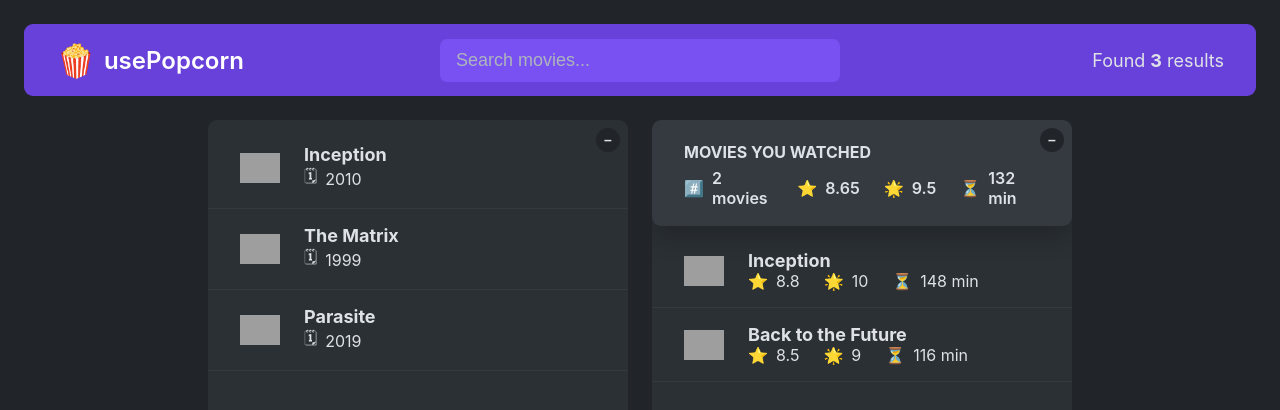
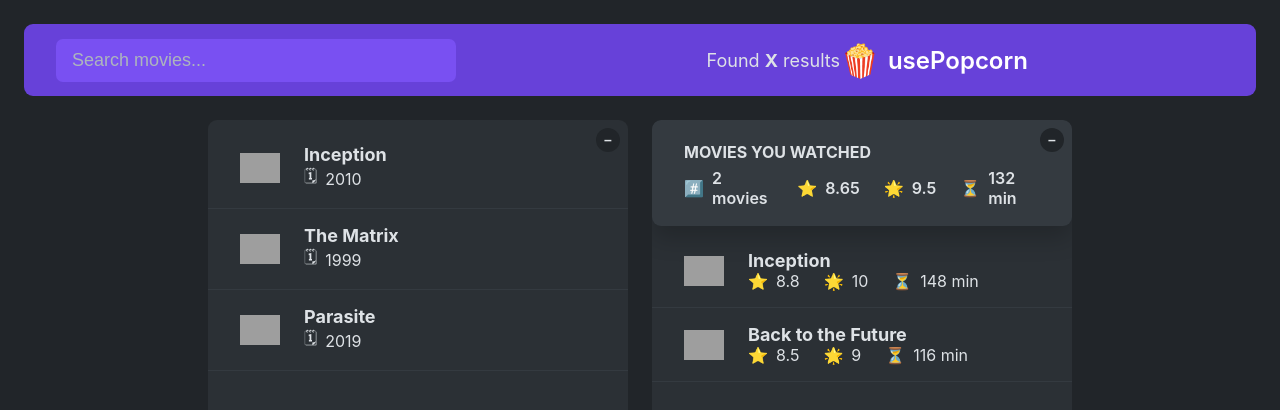
Before and after one commit to byunn90/PopFlix-Cinema, a React (Create React App) app in the folder usepopcorn/: page / in a window 1280 px wide. Shown: the top 410 px of the page. Built offline with nearby package versions, Linux system fonts and the light colour scheme; grey boxes are pictures that could not be loaded.

Commit message:
serperated One big component into small component

```diff
--- a/usepopcorn/src/App.js
+++ b/usepopcorn/src/App.js
@@ -50,8 +50,47 @@ const tempWatchedData = [
 const average = (arr) =>
   arr.reduce((acc, cur, i, arr) => acc + cur / arr.length, 0);
 
-export default function App() {
+function Navbar() {
+  return (
+    <nav className="nav-bar">
+      <Search />
+      <NumResults />
+      <Logo />
+    </nav>
+  );
+}
+
+function Logo() {
+  return (
+    <div className="logo">
+      <span role="img">🍿</span>
+      <h1>usePopcorn</h1>
+    </div>
+  );
+}
+
+function NumResults() {
+  return (
+    <p className="num-results">
+      Found <strong>X</strong> results
+    </p>
+  );
+}
+
+function Search() {
   const [query, setQuery] = useState("");
+  return (
+    <input
+      className="search"
+      type="text"
+      placeholder="Search movies..."
+      value={query}
+      onChange={(e) => setQuery(e.target.value)}
+    />
+  );
+}
+
+function Main() {
   const [movies, setMovies] = useState(tempMovieData);
   const [watched, setWatched] = useState(tempWatchedData);
   const [isOpen1, setIsOpen1] = useState(true);
@@ -62,24 +101,6 @@ export default function App() {
   const avgRuntime = average(watched.map((movie) => movie.runtime));
 
   return (
-    <>
-      <nav className="nav-bar">
-        <div className="logo">
-          <span role="img">🍿</span>
-          <h1>usePopcorn</h1>
-        </div>
-        <input
-          className="search"
-          type="text"
-          placeholder="Search movies..."
-          value={query}
-          onChange={(e) => setQuery(e.target.value)}
-        />
-        <p className="num-results">
-          Found <strong>{movies.length}</strong> results
-        </p>
-      </nav>
-
     <main className="main">
       <div className="box">
         <button
@@ -163,6 +184,14 @@ export default function App() {
         )}
       </div>
     </main>
+  );
+}
+
+export default function App() {
+  return (
+    <>
+      <Navbar />
+      <Main />
     </>
   );
 }
```
Lines whose indentation alone changed are shown as unchanged.
